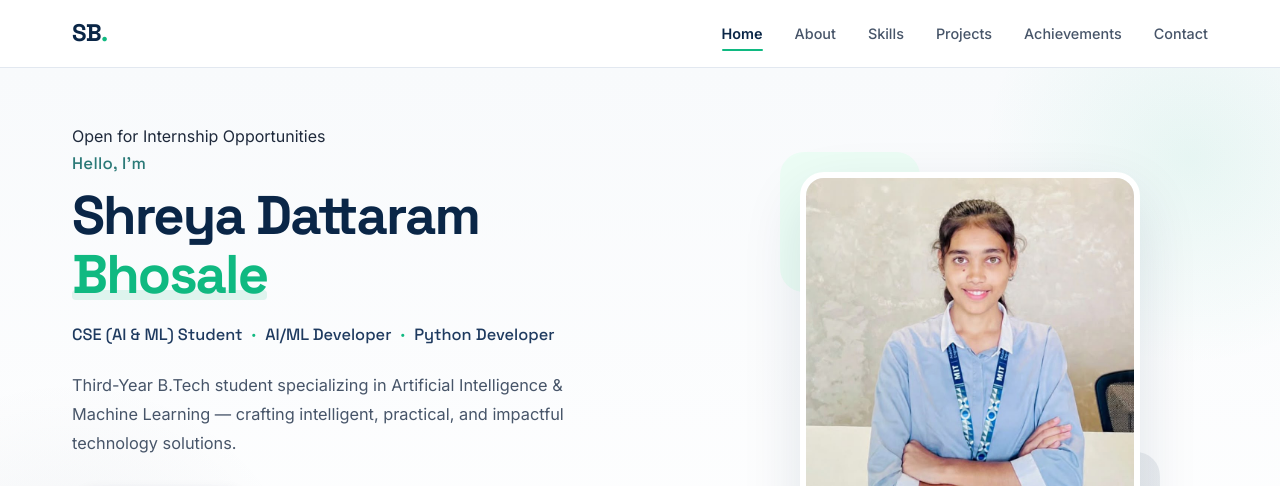
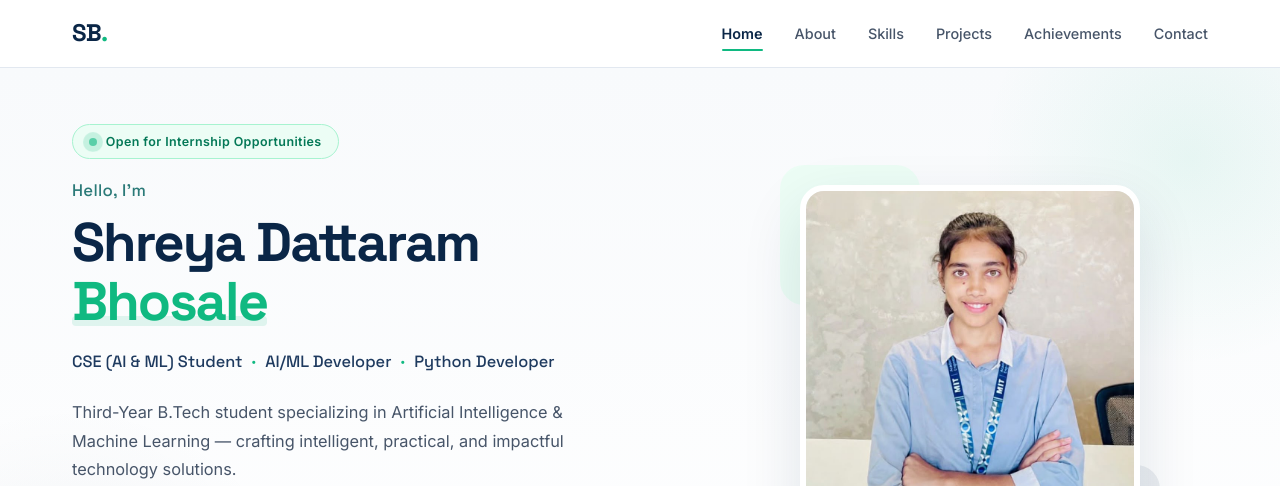
Before and after one commit to bhosaleshreya25/Portfolio, a plain HTML site: page Portfolio/index.html in a window 1280 px wide. Shown: the top 486 px of the page. Drawn offline with Linux system fonts and the light colour scheme.

Commit message:
Update style.css

```diff
--- a/Portfolio/style.css
+++ b/Portfolio/style.css
@@ -1106,3 +1106,47 @@ footer {
     grid-template-columns: 1fr;
   }
 }
+/* "Open for Internship" badge */
+.hero-badge-open {
+  display: inline-flex;
+  align-items: center;
+  gap: 0.55rem;
+  background: #ecfdf5;
+  color: #047857;
+  border: 1px solid #a7f3d0;
+  padding: 0.4rem 1rem;
+  border-radius: 40px;
+  font-size: 0.78rem;
+  font-weight: 600;
+  letter-spacing: 0.4px;
+  margin-bottom: 1.1rem;
+}
+
+.badge-dot {
+  width: 8px;
+  height: 8px;
+  background: #10b981;
+  border-radius: 50%;
+  position: relative;
+  animation: badgePulse 2s infinite;
+}
+
+.badge-dot::after {
+  content: '';
+  position: absolute;
+  inset: -4px;
+  border-radius: 50%;
+  background: #10b981;
+  opacity: 0.35;
+  animation: badgeRing 2s infinite;
+}
+
+@keyframes badgePulse {
+  0%, 100% { opacity: 1; }
+  50% { opacity: 0.55; }
+}
+
+@keyframes badgeRing {
+  0% { transform: scale(1); opacity: 0.4; }
+  100% { transform: scale(1.7); opacity: 0; }
+}
```
